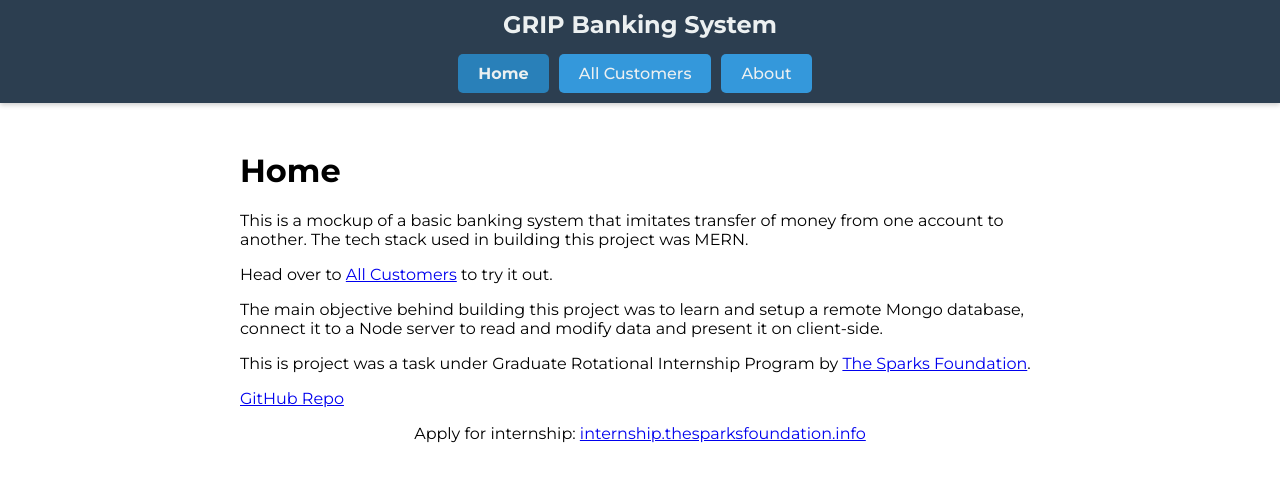
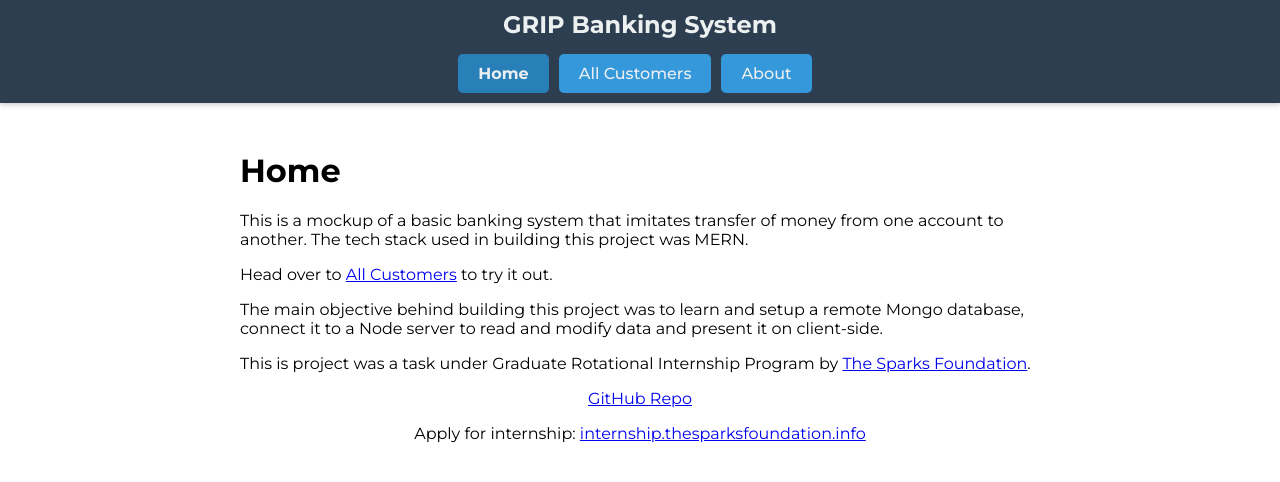
Before and after one commit to snehguptafr/GRIP-banking-system, a React (Vite) app in the folder banking-client/: page / in a window 1280 px wide. Shown: the top 482 px of the page. Built offline with nearby package versions, Linux system fonts and the light colour scheme.

Commit message:
minor styling

```diff
--- a/banking-client/src/pages/home.css
+++ b/banking-client/src/pages/home.css
@@ -1,3 +1,3 @@
-.intern-link{
+.intern-link, .repo-link{
     text-align: center;
 }
```
